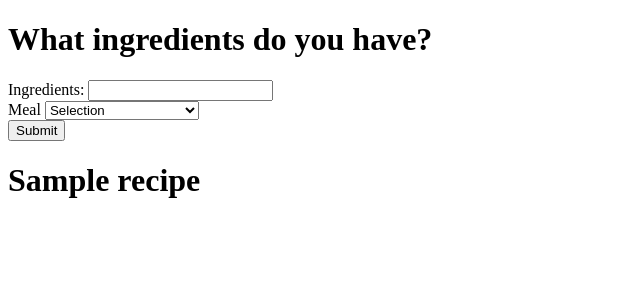
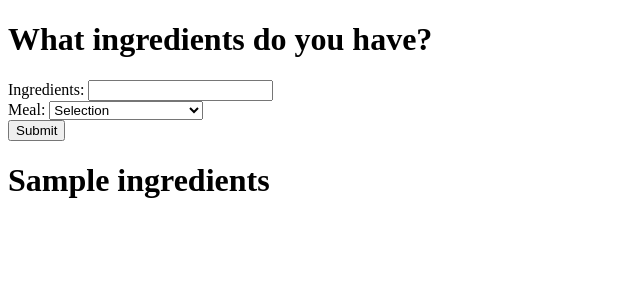
Before and after one commit to probro91/Scraper, a Flask app: template website/templates/base.html in a window 1280 px wide. Shown: the top 300 px of the page, without its empty margins (0-640 px from the left). Run offline with Flask 2, Linux system fonts and the light colour scheme; the template is opened without the code that fills it: most values are stand-ins (such as "Sample title", 1, 10 or a date in 2020).

Commit message:
Maybe final version

```diff
--- a/website/templates/base.html
+++ b/website/templates/base.html
@@ -10,12 +10,12 @@
     <form method = "POST">
 
       <div class="form__fieldset">
-        <label for="Ingredients" class="form__label">Ingredients:</label>
+        <label for="Ingredients" class="form__label">Ingredients: </label>
         <input type="strings" name="Ingredients" id="Ingredients" class="form__input" />
       </div>
 
       <div class="form__fieldset">
-        <label for="mealType" class="form__label">Meal</label>
+        <label for="mealType" class="form__label">Meal: </label>
         <select name="mealType" id="mealType" class="form__input form__select">
           <option value="Enter a meal type">Selection</option>
           <option value="Breakfast">Breakfast</option>
@@ -25,7 +25,6 @@
           <option value="Snacks and Appitizers">Snacks and Appitizers</option>
         </select>
       </div>
-
       <div class="form__fieldset">
         <input
           class="form__submit form__input"
@@ -35,7 +34,5 @@
       </div>
     </form>
   </body>
-  {% for recipe in ingredients %}
-    <h1>{{ingredients.recipe}}</h1>
-  {% endfor%}
+    <h1>{{ingredients}}</h1>
 </html>
--- a/website/views.py
+++ b/website/views.py
@@ -4,7 +4,7 @@ import bs4 as BeautifulSoup
 import requests
 import time
 
-from soupsieve import match
+#from soupsieve import match
 
 eachUrl = {}
 listOfRecipes = []
@@ -61,10 +61,10 @@ def home():
             startUrl = "https://www.simplyrecipes.com/snacks-and-appetizer-recipes-5090762"
         else:
             startUrl = ""
+        startIngredients = []
         startIngredients = ((str)(request.form["Ingredients"])).split(", ")
         Scraping(startUrl)
         for recipe in eachUrl:
             if all(item in eachUrl[recipe] for item in startIngredients):
                 matchingRecipes.update({recipe:eachUrl[recipe]})
-
     return render_template("base.html", ingredients=matchingRecipes)
```
